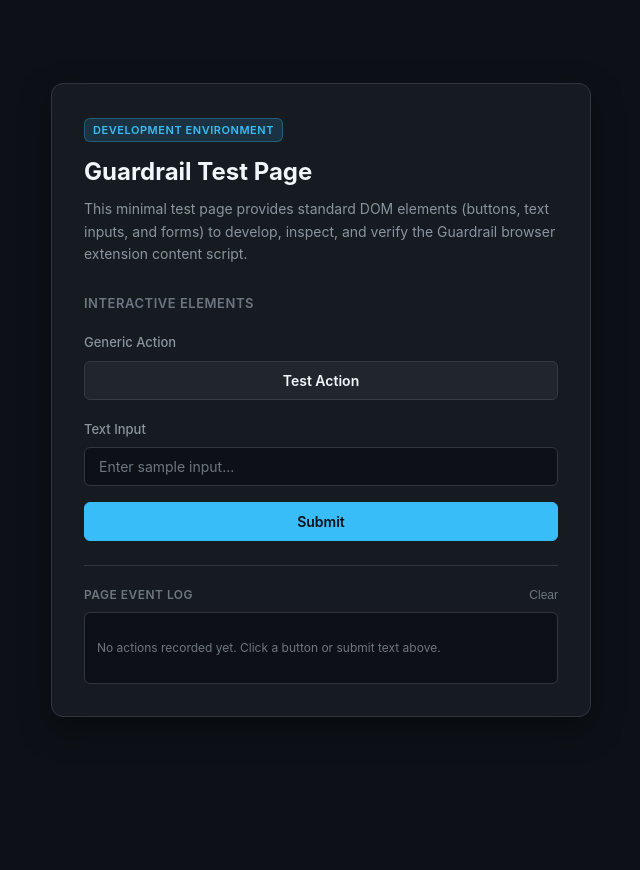
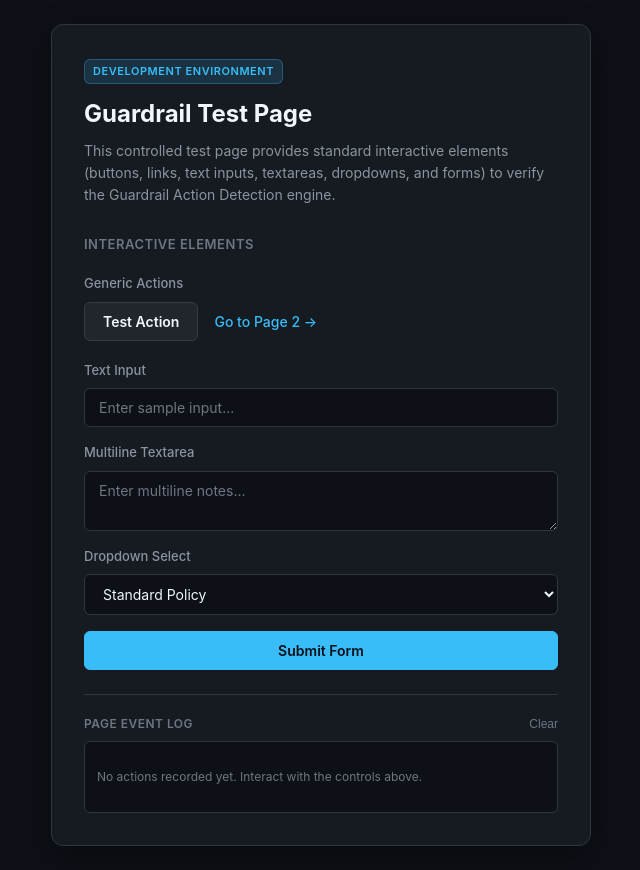
Before and after one commit to Deepanshu-2006/Guardrail-UI, a browser extension: page guardrail/demo-sites/test-page/index.html in a window 1280 px wide. Both pictures are taken after a click on the button "Clear". Shown: the whole page, without its empty margins (319-959 px from the left). Before the commit the page ends 800 px from the top, so only its background shows below. Drawn offline with Linux system fonts and the light colour scheme.

Commit message:
test(demo-sites): add textarea, select, and secondary navigation test fixtures (Day 4)

```diff
--- a/guardrail/demo-sites/test-page/index.html
+++ b/guardrail/demo-sites/test-page/index.html
@@ -13,23 +13,29 @@
         <div class="badge">Development Environment</div>
         <h1 id="page-title">Guardrail Test Page</h1>
         <p class="description">
-          This minimal test page provides standard DOM elements (buttons, text inputs, and forms) to develop, inspect, and verify the Guardrail browser extension content script.
+          This controlled test page provides standard interactive elements (buttons, links, text inputs, textareas, dropdowns, and forms) to verify the Guardrail Action Detection engine.
         </p>
       </header>
 
       <section class="test-section">
         <h2 class="section-title">Interactive Elements</h2>
 
-        <!-- Standard Button -->
+        <!-- 1. Standard Button & Link -->
         <div class="field-group">
-          <label class="field-label">Generic Action</label>
-          <button id="test-action-btn" type="button" class="btn btn-secondary">
-            Test Action
-          </button>
+          <label class="field-label">Generic Actions</label>
+          <div class="button-row">
+            <button id="test-action-btn" type="button" class="btn btn-secondary">
+              Test Action
+            </button>
+            <a id="test-link" href="page2.html" class="test-link">
+              Go to Page 2 &rarr;
+            </a>
+          </div>
         </div>
 
-        <!-- Form with Text Input & Submit Button -->
+        <!-- 2. Form with Inputs, Textarea, Select, and Submit -->
         <form id="test-form" class="test-form">
+          <!-- Text Input -->
           <div class="field-group">
             <label for="test-input" class="field-label">Text Input</label>
             <input
@@ -42,22 +48,45 @@
             />
           </div>
 
+          <!-- Textarea -->
+          <div class="field-group">
+            <label for="test-textarea" class="field-label">Multiline Textarea</label>
+            <textarea
+              id="test-textarea"
+              name="testTextarea"
+              class="text-input textarea-input"
+              placeholder="Enter multiline notes..."
+              rows="2"
+            ></textarea>
+          </div>
+
+          <!-- Select Dropdown -->
+          <div class="field-group">
+            <label for="test-select" class="field-label">Dropdown Select</label>
+            <select id="test-select" name="testSelect" class="text-input select-input">
+              <option value="standard">Standard Policy</option>
+              <option value="strict">Strict Guardrail</option>
+              <option value="audit_only">Audit Only</option>
+            </select>
+          </div>
+
+          <!-- Submit Button -->
           <div class="field-group">
             <button id="submit-btn" type="submit" class="btn btn-primary">
-              Submit
+              Submit Form
             </button>
           </div>
         </form>
       </section>
 
-      <!-- Local Interaction Status (for developer feedback) -->
+      <!-- Local Interaction Status -->
       <section class="log-section">
         <div class="log-header">
           <span>Page Event Log</span>
           <button id="clear-log-btn" type="button" class="btn-link">Clear</button>
         </div>
         <div id="event-log" class="event-log">
-          <p class="log-placeholder">No actions recorded yet. Click a button or submit text above.</p>
+          <p class="log-placeholder">No actions recorded yet. Interact with the controls above.</p>
         </div>
       </section>
     </div>
--- a/guardrail/demo-sites/test-page/script.js
+++ b/guardrail/demo-sites/test-page/script.js
@@ -3,6 +3,8 @@
   const testActionBtn = document.getElementById('test-action-btn');
   const testForm = document.getElementById('test-form');
   const testInput = document.getElementById('test-input');
+  const testTextarea = document.getElementById('test-textarea');
+  const testSelect = document.getElementById('test-select');
   const eventLog = document.getElementById('event-log');
   const clearLogBtn = document.getElementById('clear-log-btn');
 
@@ -37,21 +39,36 @@
     });
   }
 
+  if (testInput) {
+    testInput.addEventListener('change', () => {
+      appendLog(`Input changed: [${testInput.value ? `"${testInput.value}"` : '(empty)'}]`);
+    });
+  }
+
+  if (testTextarea) {
+    testTextarea.addEventListener('change', () => {
+      appendLog(`Textarea changed: [${testTextarea.value ? `"${testTextarea.value}"` : '(empty)'}]`);
+    });
+  }
+
+  if (testSelect) {
+    testSelect.addEventListener('change', () => {
+      appendLog(`Select changed: [${testSelect.value}]`);
+    });
+  }
+
   if (testForm) {
     testForm.addEventListener('submit', (e) => {
       e.preventDefault();
       const val = testInput ? testInput.value.trim() : '';
       appendLog(`Form submitted: ${val ? `"${val}"` : '(empty input)'}`);
-      if (testInput) {
-        testInput.value = '';
-      }
     });
   }
 
   if (clearLogBtn) {
     clearLogBtn.addEventListener('click', () => {
       if (eventLog) {
-        eventLog.innerHTML = '<p class="log-placeholder">No actions recorded yet. Click a button or submit text above.</p>';
+        eventLog.innerHTML = '<p class="log-placeholder">No actions recorded yet. Interact with the controls above.</p>';
       }
     });
   }
--- a/guardrail/demo-sites/test-page/style.css
+++ b/guardrail/demo-sites/test-page/style.css
@@ -108,6 +108,13 @@ h1 {
   gap: 8px;
 }
 
+.button-row {
+  display: flex;
+  align-items: center;
+  gap: 16px;
+  flex-wrap: wrap;
+}
+
 .field-label {
   font-size: 13px;
   font-weight: 500;
@@ -127,6 +134,15 @@ h1 {
   transition: border-color 0.2s ease, box-shadow 0.2s ease;
 }
 
+.textarea-input {
+  resize: vertical;
+  min-height: 60px;
+}
+
+.select-input {
+  cursor: pointer;
+}
+
 .text-input:focus {
   border-color: var(--input-focus-border);
   box-shadow: 0 0 0 3px var(--accent-glow);
@@ -134,6 +150,19 @@ h1 {
 
 .text-input::placeholder {
   color: var(--text-muted);
+}
+
+.test-link {
+  color: var(--accent);
+  text-decoration: none;
+  font-size: 14px;
+  font-weight: 500;
+  transition: color 0.15s ease, text-decoration 0.15s ease;
+}
+
+.test-link:hover {
+  color: var(--accent-hover);
+  text-decoration: underline;
 }
 
 .btn {
```
Also changed, not shown: guardrail/demo-sites/test-page/page2.html (added, +32 -0 lines).
